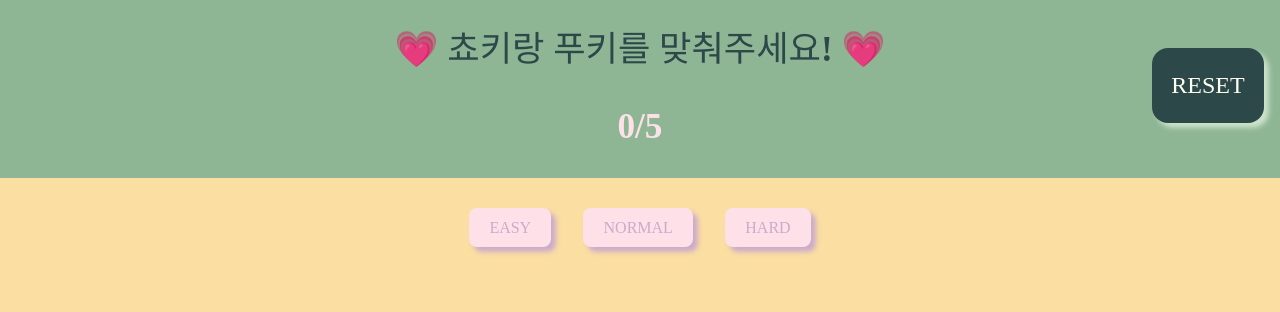
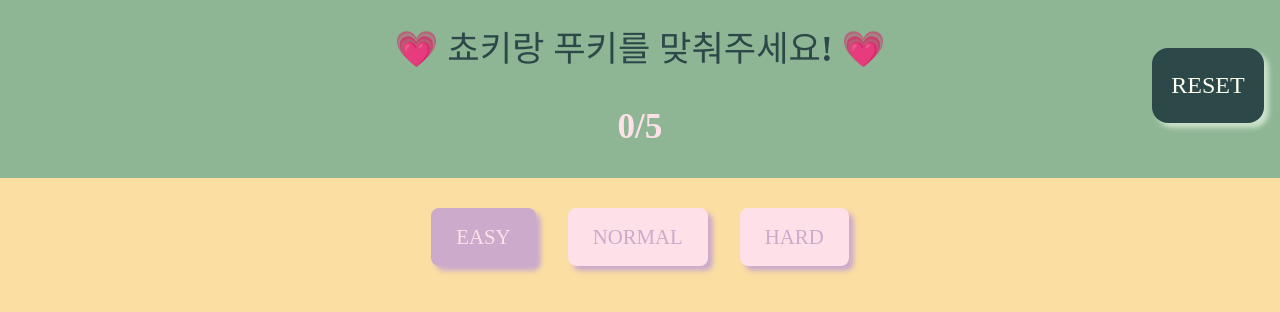
Before and after one commit to GO-SOPT-WEB/AReumSeo, a React (Vite) app in the folder week3/: page / in a window 1280 px wide. Shown: the top 312 px of the page. Built offline with nearby package versions, Linux system fonts and the light colour scheme; a web font is replaced by a local one.

Commit message:
feat: 선택된 난이도에 따라 다른 페이지 렌더링

```diff
--- a/week3/src/components/Button.jsx
+++ b/week3/src/components/Button.jsx
@@ -1,10 +1,34 @@
-import { useState } from "react";
+import { useEffect, useState } from "react";
 import styled from "styled-components";
+import EasyPage from "./pages/EasyPage";
+import NormalPage from "./pages/NormalPage";
+import HardPage from "./pages/HardPage";
 
 const Button = () => {
   const levelData = ["EASY", "NORMAL", "HARD"];
+  // 기본 난이도 'EASY'로 설정
+  const [isClick, setIsClick] = useState(0);
+  // 기본 페이지 'EasyPage'로 설정
+  const [currentPage, setCurrentPage] = useState(<EasyPage />);
 
-  const [isClick, setIsClick] = useState("");
+  useEffect(() => {
+    switch (isClick) {
+      case 0:
+        setCurrentPage(<EasyPage />);
+        break;
+
+      case 1:
+        setCurrentPage(<NormalPage />);
+        break;
+
+      case 2:
+        setCurrentPage(<HardPage />);
+        break;
+
+      default:
+        break;
+    }
+  }, [isClick]);
 
   return (
     <>
@@ -24,6 +48,8 @@ const Button = () => {
           );
         })}
       </LevelBtnContainer>
+
+      {currentPage}
     </>
   );
 };
@@ -68,6 +94,7 @@ const LevelBtnContainer = styled.div`
 
 const LevelButton = styled.button`
   margin: 0 1rem;
+  padding: 1rem 1.5rem;
   box-shadow: 0.3rem 0.3rem 0.3rem ${({ theme }) => theme.colors.purple};
 
   background-color: ${({ theme, isClick }) =>
@@ -77,5 +104,5 @@ const LevelButton = styled.button`
     isClick ? theme.colors.lightPink : theme.colors.purple};
 
   font-family: ${(props) => props.theme.font.fontFamily};
-  font-size: 1rem;
+  font-size: 1.3rem;
 `;
```
